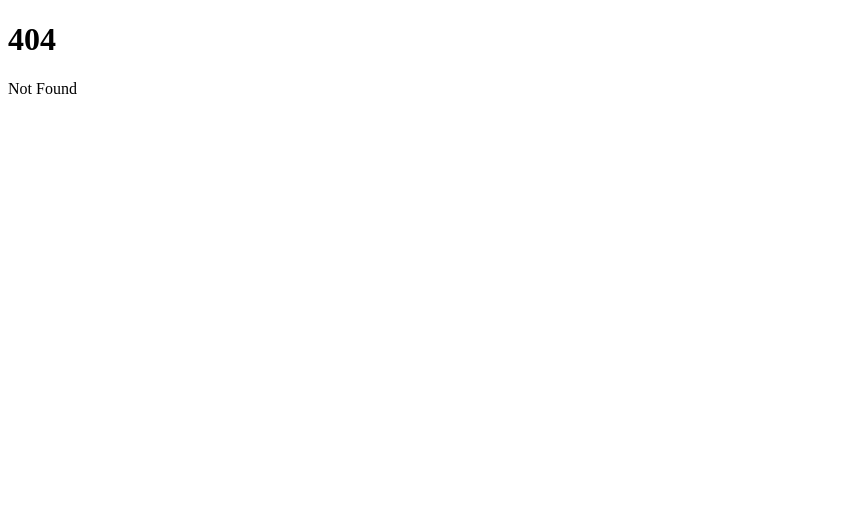
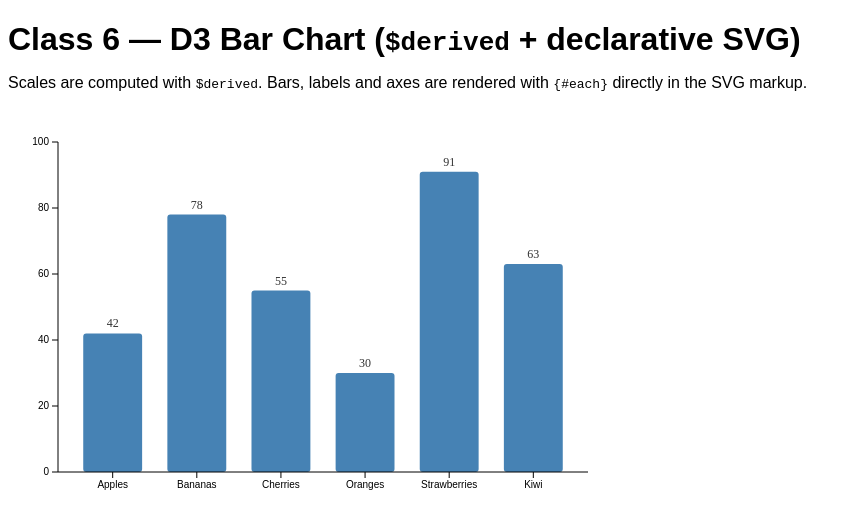
Before and after one commit to haoshuai999/dvs-mentorship, a SvelteKit app in the folder 2026/svelte-2026/: page /class6 in a window 1280 px wide. Before the commit this address had no page. Shown: the top 528 px of the page, without its empty margins (0-861 px from the left). Built offline with nearby package versions, Linux system fonts and the light colour scheme.

Commit message:
Add the d3 + svelte examples

```diff
--- a/2026/svelte-2026/package.json
+++ b/2026/svelte-2026/package.json
@@ -15,5 +15,8 @@
 		"@sveltejs/vite-plugin-svelte": "^7.1.2",
 		"svelte": "^5.56.1",
 		"vite": "^8.0.16"
+	},
+	"dependencies": {
+		"d3": "^7.9.0"
 	}
 }
--- a/2026/svelte-2026/src/routes/+page.svelte
+++ b/2026/svelte-2026/src/routes/+page.svelte
@@ -1,6 +1,8 @@
 <h1>Svelte Mentorship Session 2026</h1>
 
 <ul>
-    <li><a href="/class4">Class 4</a></li>
-    <li><a href="/class5">Class 5</a></li>
+    <li><a href="/class4">Class 4 (Basic Svelte)</a></li>
+    <li><a href="/class5">Class 5 (Advanced Svelte)</a></li>
+    <li><a href="/class6">Class 6 (D3 + Svelte)</a></li>
+    <li><a href="/d3alter">Alternate way of using D3 + Svelte</a></li>
 </ul>
--- /dev/null
+++ b/2026/svelte-2026/src/routes/class6/+page.svelte
@@ -0,0 +1,149 @@
+<script>
+    import * as d3 from "d3";
+
+    let data = [
+        { label: "Apples", value: 42 },
+        { label: "Bananas", value: 78 },
+        { label: "Cherries", value: 55 },
+        { label: "Oranges", value: 30 },
+        { label: "Strawberries", value: 91 },
+        { label: "Kiwi", value: 63 },
+    ];
+
+    const margin = { top: 30, right: 20, bottom: 40, left: 50 };
+    const width  = 600 - margin.left - margin.right;
+    const height = 400 - margin.top  - margin.bottom;
+
+    // $derived computes scales reactively whenever `data` changes.
+    // No DOM access needed — these are pure value computations.
+    const xScale = $derived(
+        d3.scaleBand()
+            .domain(data.map(d => d.label))
+            .range([0, width])
+            .padding(0.3)
+    );
+
+    const yScale = $derived(
+        d3.scaleLinear()
+            .domain([0, d3.max(data, d => d.value)])
+            .nice()
+            .range([height, 0])
+    );
+
+    // $derived tick arrays let the template render axes declaratively,
+    // without ever calling d3.axisBottom/Left or touching the DOM.
+    const xTicks = $derived(xScale.domain());
+    const yTicks = $derived(yScale.ticks(6));
+
+    // Alternatively, we can use bind:this + $effect to let D3 render the axes:
+    // let xAxisEl = $state(null);
+    // let yAxisEl = $state(null);
+    // $effect(() => { if (xAxisEl) d3.select(xAxisEl).call(d3.axisBottom(xScale)); });
+    // $effect(() => { if (yAxisEl) d3.select(yAxisEl).call(d3.axisLeft(yScale).ticks(6)); });
+    // To provide full control, xTicks / yTicks can be generated as fully declarative SVG axis markup instead.
+</script>
+
+<h1>Class 6 — D3 Bar Chart (<code>$derived</code> + declarative SVG)</h1>
+
+<p>
+    Scales are computed with <code>$derived</code>. Bars, labels and axes are rendered
+    with <code>{"{#each}"}</code> directly in the SVG markup.
+</p>
+
+<svg
+    width={width + margin.left + margin.right}
+    height={height + margin.top + margin.bottom}
+>
+    <g transform="translate({margin.left},{margin.top})">
+
+        <!-- Bars — rendered declaratively, no D3 DOM manipulation needed -->
+        {#each data as d}
+            <rect
+                x={xScale(d.label)}
+                y={yScale(d.value)}
+                width={xScale.bandwidth()}
+                height={height - yScale(d.value)}
+                fill="steelblue"
+                rx="3"
+            />
+        {/each}
+
+        <!-- Value labels above each bar -->
+        {#each data as d}
+            <text
+                x={xScale(d.label) + xScale.bandwidth() / 2}
+                y={yScale(d.value) - 6}
+                text-anchor="middle"
+                font-size="12px"
+                fill="#333"
+            >
+                {d.value}
+            </text>
+        {/each}
+
+        <!-- X axis — declarative SVG (previously: <g bind:this={xAxisEl} transform="translate(0,{height})"></g>) -->
+        <g transform="translate(0,{height})">
+            <!-- Baseline -->
+            <line x2={width} stroke="#000" />
+            {#each xTicks as tick}
+                <!-- Tick mark -->
+                <line
+                    x1={xScale(tick) + xScale.bandwidth() / 2}
+                    x2={xScale(tick) + xScale.bandwidth() / 2}
+                    y2="6"
+                    stroke="#000"
+                />
+                <!-- Tick label -->
+                <text
+                    x={xScale(tick) + xScale.bandwidth() / 2}
+                    y="16"
+                    text-anchor="middle"
+                    font-family="sans-serif"
+                    font-size="10px"
+                    fill="#000"
+                >
+                    {tick}
+                </text>
+            {/each}
+        </g>
+
+        <!-- Y axis — declarative SVG (previously: <g bind:this={yAxisEl}></g>) -->
+        <g>
+            <!-- Baseline -->
+            <line y2={height} stroke="#000" />
+            {#each yTicks as tick}
+                <!-- Tick mark -->
+                <line
+                    x1="-6"
+                    y1={yScale(tick)}
+                    y2={yScale(tick)}
+                    stroke="#000"
+                />
+                <!-- Tick label -->
+                <text
+                    x="-9"
+                    y={yScale(tick)}
+                    dy="0.3em"
+                    text-anchor="end"
+                    font-family="sans-serif"
+                    font-size="10px"
+                    fill="#000"
+                >
+                    {tick}
+                </text>
+            {/each}
+        </g>
+
+    </g>
+</svg>
+
+<style>
+    h1 {
+        font-family: sans-serif;
+        margin-bottom: 10px;
+    }
+    p {
+        font-family: sans-serif;
+        margin-bottom: 20px;
+    }
+</style>
--- /dev/null
+++ b/2026/svelte-2026/src/routes/d3alter/+page.svelte
@@ -0,0 +1,124 @@
+<script>
+    import * as d3 from "d3";
+
+    // -------------------------------------------------------------------------
+    // WHY $effect IS NOT IDEAL FOR D3 CHARTS
+    //
+    // 1. Re-runs the ENTIRE chart setup on every reactive dependency change.
+    //    If `data` or `width` changes, D3 tears down and redraws everything —
+    //    no smooth transitions, no fine-grained updates.
+    //
+    // 2. Mixing DOM concerns: $effect runs after the DOM is painted, so the
+    //    SVG element must already exist via a bind:this. This tightly couples
+    //    the imperative D3 code to Svelte's reactive lifecycle in a fragile way.
+    //
+    // 3. Hard to split responsibilities: with $effect, scales, axes, and bars
+    //    all live in one monolithic block. In the ideal approach, you'd use
+    //    $derived to compute scales/domains reactively and declarative {#each}
+    //    blocks to render bars — keeping each concern separate and readable.
+    //
+    // 4. Cleanup is manual and error-prone: you must remember to remove old
+    //    SVG children in the effect body, otherwise elements accumulate on
+    //    every re-run.
+    // -------------------------------------------------------------------------
+
+    const data = [
+        { label: "Apples",  value: 42 },
+        { label: "Bananas", value: 78 },
+        { label: "Cherries",value: 55 },
+        { label: "Oranges",   value: 30 },
+        { label: "Strawberries", value: 91 },
+        { label: "Kiwi",    value: 63 },
+    ];
+
+    const margin = { top: 30, right: 20, bottom: 40, left: 50 };
+    const width  = 600 - margin.left - margin.right;
+    const height = 400 - margin.top  - margin.bottom;
+
+    // bind:this gives us a reference to the SVG element once it's in the DOM
+    let svgEl = $state(null);
+
+    $effect(() => {
+        // Guard: do nothing until the SVG element is mounted
+        if (!svgEl) return;
+
+        // ---- Teardown: remove everything from the previous run ----
+        // This is necessary because $effect re-runs whenever its reactive
+        // dependencies change. Without this, bars and axes would stack up.
+        d3.select(svgEl).selectAll("*").remove();
+
+        // ---- Build the chart from scratch every time ----
+        const svg = d3.select(svgEl)
+            .attr("width",  width  + margin.left + margin.right)
+            .attr("height", height + margin.top  + margin.bottom)
+            .append("g")
+            .attr("transform", `translate(${margin.left},${margin.top})`);
+
+        // X scale — band scale for categorical labels
+        const xScale = d3.scaleBand()
+            .domain(data.map(d => d.label))
+            .range([0, width])
+            .padding(0.3);
+
+        // Y scale — linear scale for values
+        const yScale = d3.scaleLinear()
+            .domain([0, d3.max(data, d => d.value)])
+            .nice()
+            .range([height, 0]);
+
+        // X axis
+        svg.append("g")
+            .attr("transform", `translate(0,${height})`)
+            .call(d3.axisBottom(xScale));
+
+        // Y axis
+        svg.append("g")
+            .call(d3.axisLeft(yScale).ticks(6));
+
+        // Bars
+        svg.selectAll(".bar")
+            .data(data)
+            .join("rect")
+            .attr("class", "bar")
+            .attr("x", d => xScale(d.label))
+            .attr("y", d => yScale(d.value))
+            .attr("width",  xScale.bandwidth())
+            .attr("height", d => height - yScale(d.value))
+            .attr("fill",   "steelblue")
+            .attr("rx", 3);
+
+        // Value labels above each bar
+        svg.selectAll(".label")
+            .data(data)
+            .join("text")
+            .attr("class", "label")
+            .attr("x", d => xScale(d.label) + xScale.bandwidth() / 2)
+            .attr("y", d => yScale(d.value) - 6)
+            .attr("text-anchor", "middle")
+            .attr("font-size", "12px")
+            .attr("fill", "#333")
+            .text(d => d.value);
+    });
+</script>
+
+<h1>Class 6 — D3 Bar Chart (via <code>$effect</code>)</h1>
+
+<p>
+    This chart is drawn entirely inside a <code>$effect</code> block.
+    See the code comments for why a reactive <code>$derived</code> + declarative approach
+    is usually preferred over this pattern.
+</p>
+
+<!-- bind:this wires the DOM element into our reactive variable -->
+<svg bind:this={svgEl}></svg>
+
+<style>
+    h1 {
+        font-family: sans-serif;
+        margin-bottom: 10px;
+    }
+    p {
+        font-family: sans-serif;
+        margin-bottom: 20px;
+    }
+</style>
```
Also changed, not shown: 1 other file (tests, documents, lock files or other folders).
